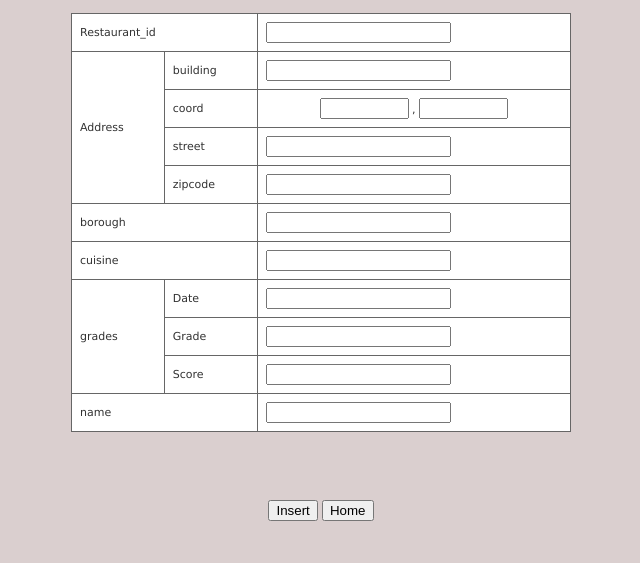
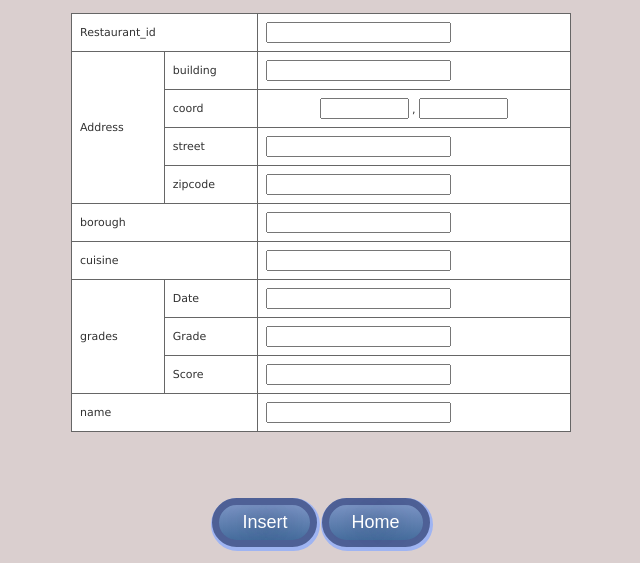
Before and after one commit to marwensaid/CRUD-mongo-node, a plain HTML site: page public/views/insertDocument.html in a window 1280 px wide. Shown: the part 297-860 px from the top of the page, without its empty margins (319-959 px from the left). Before the commit the page ends 834 px from the top, so only its background shows below. Drawn offline with nearby package versions, Linux system fonts and the light colour scheme.

Commit message:
feat(CRUD mongo NodeJs) reform all -- MS

```diff
--- /dev/null
+++ b/public/style/mongo.css
@@ -0,0 +1,69 @@
+table.myStyleTab {
+    font-family: verdana,arial,sans-serif;
+    font-size:11px;
+    color:#333333;
+    border-width: 1px;
+    border-color: #666666;
+    border-collapse: collapse;
+}
+table.myStyleTab th {
+    border-width: 1px;
+    padding: 8px;
+    border-style: solid;
+    border-color: #666666;
+    background-color: #dedede;
+}
+table.myStyleTab td {
+    border-width: 1px;
+    padding: 8px;
+    border-style: solid;
+    border-color: #666666;
+    background-color: #ffffff;
+}
+body {
+    font-family: Georgia, "Times New Roman",
+    Times, serif;
+    color: purple;
+    background-color: #DACFCF }
+h1 {
+    font-family: Helvetica, Geneva, Arial,
+    SunSans-Regular, sans-serif }
+.myButton {
+    -moz-box-shadow: 1px 2px 0px 2px #9fb4f2;
+    -webkit-box-shadow: 1px 2px 0px 2px #9fb4f2;
+    box-shadow: 1px 2px 0px 2px #9fb4f2;
+    background:-webkit-gradient(linear, left top, left bottom, color-stop(0.05, #7892c2), color-stop(1, #476e9e));
+    background:-moz-linear-gradient(top, #7892c2 5%, #476e9e 100%);
+    background:-webkit-linear-gradient(top, #7892c2 5%, #476e9e 100%);
+    background:-o-linear-gradient(top, #7892c2 5%, #476e9e 100%);
+    background:-ms-linear-gradient(top, #7892c2 5%, #476e9e 100%);
+    background:linear-gradient(to bottom, #7892c2 5%, #476e9e 100%);
+    filter:progid:DXImageTransform.Microsoft.gradient(startColorstr='#7892c2', endColorstr='#476e9e',GradientType=0);
+    background-color:#7892c2;
+    -moz-border-radius:42px;
+    -webkit-border-radius:42px;
+    border-radius:42px;
+    border:7px solid #4e6096;
+    display:inline-block;
+    cursor:pointer;
+    color:#ffffff;
+    font-family:Arial;
+    font-size:18px;
+    padding:7px 23px;
+    text-decoration:none;
+    text-shadow:1px 0px 21px #283966;
+}
+.myButton:hover {
+    background:-webkit-gradient(linear, left top, left bottom, color-stop(0.05, #476e9e), color-stop(1, #7892c2));
+    background:-moz-linear-gradient(top, #476e9e 5%, #7892c2 100%);
+    background:-webkit-linear-gradient(top, #476e9e 5%, #7892c2 100%);
+    background:-o-linear-gradient(top, #476e9e 5%, #7892c2 100%);
+    background:-ms-linear-gradient(top, #476e9e 5%, #7892c2 100%);
+    background:linear-gradient(to bottom, #476e9e 5%, #7892c2 100%);
+    filter:progid:DXImageTransform.Microsoft.gradient(startColorstr='#476e9e', endColorstr='#7892c2',GradientType=0);
+    background-color:#476e9e;
+}
+.myButton:active {
+    position:relative;
+    top:1px;
+}
--- a/public/views/insertDocument.html
+++ b/public/views/insertDocument.html
@@ -34,6 +34,45 @@
         h1 {
             font-family: Helvetica, Geneva, Arial,
             SunSans-Regular, sans-serif }
+        .myButton {
+            -moz-box-shadow: 1px 2px 0px 2px #9fb4f2;
+            -webkit-box-shadow: 1px 2px 0px 2px #9fb4f2;
+            box-shadow: 1px 2px 0px 2px #9fb4f2;
+            background:-webkit-gradient(linear, left top, left bottom, color-stop(0.05, #7892c2), color-stop(1, #476e9e));
+            background:-moz-linear-gradient(top, #7892c2 5%, #476e9e 100%);
+            background:-webkit-linear-gradient(top, #7892c2 5%, #476e9e 100%);
+            background:-o-linear-gradient(top, #7892c2 5%, #476e9e 100%);
+            background:-ms-linear-gradient(top, #7892c2 5%, #476e9e 100%);
+            background:linear-gradient(to bottom, #7892c2 5%, #476e9e 100%);
+            filter:progid:DXImageTransform.Microsoft.gradient(startColorstr='#7892c2', endColorstr='#476e9e',GradientType=0);
+            background-color:#7892c2;
+            -moz-border-radius:42px;
+            -webkit-border-radius:42px;
+            border-radius:42px;
+            border:7px solid #4e6096;
+            display:inline-block;
+            cursor:pointer;
+            color:#ffffff;
+            font-family:Arial;
+            font-size:18px;
+            padding:7px 23px;
+            text-decoration:none;
+            text-shadow:1px 0px 21px #283966;
+        }
+        .myButton:hover {
+            background:-webkit-gradient(linear, left top, left bottom, color-stop(0.05, #476e9e), color-stop(1, #7892c2));
+            background:-moz-linear-gradient(top, #476e9e 5%, #7892c2 100%);
+            background:-webkit-linear-gradient(top, #476e9e 5%, #7892c2 100%);
+            background:-o-linear-gradient(top, #476e9e 5%, #7892c2 100%);
+            background:-ms-linear-gradient(top, #476e9e 5%, #7892c2 100%);
+            background:linear-gradient(to bottom, #476e9e 5%, #7892c2 100%);
+            filter:progid:DXImageTransform.Microsoft.gradient(startColorstr='#476e9e', endColorstr='#7892c2',GradientType=0);
+            background-color:#476e9e;
+        }
+        .myButton:active {
+            position:relative;
+            top:1px;
+        }
     </style>
     <script src="//ajax.googleapis.com/ajax/libs/jquery/1.9.1/jquery.min.js"></script>
     <script>
@@ -141,9 +180,9 @@
         <br/>
         <br/>
 
-        <input type="button" value="Insert" onclick="insertOneRest()"/>
+        <input type="button" class="myButton" value="Insert" onclick="insertOneRest()"/>
         <a href="http://0.0.0.0:3000/">
-            <button type="button" class="btn btn-primary">Home</button>
+            <button type="button" class="myButton">Home</button>
         </a></form>
 </center>
 </body>
```
Also changed, not shown: public/views/deleteDocument.html (+43 -2 lines), public/views/findDocument.html (+28 -4 lines).
